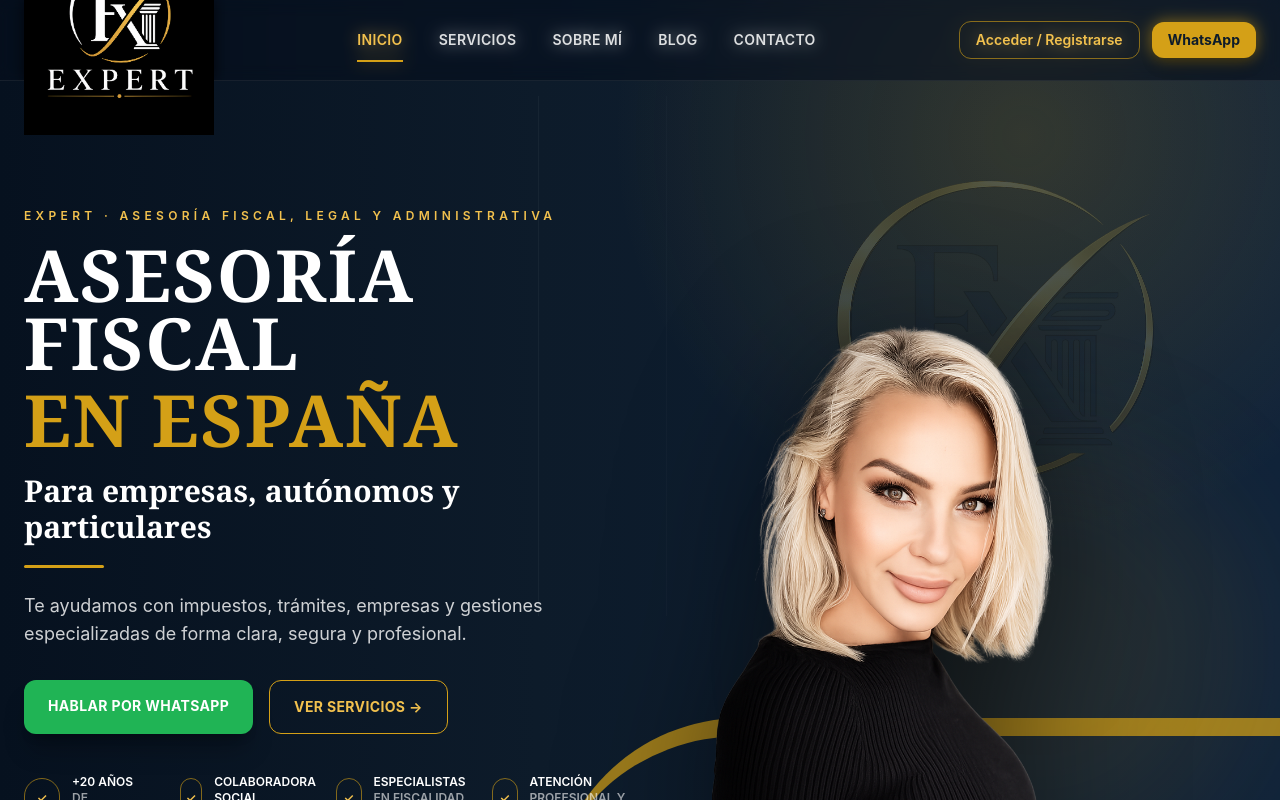
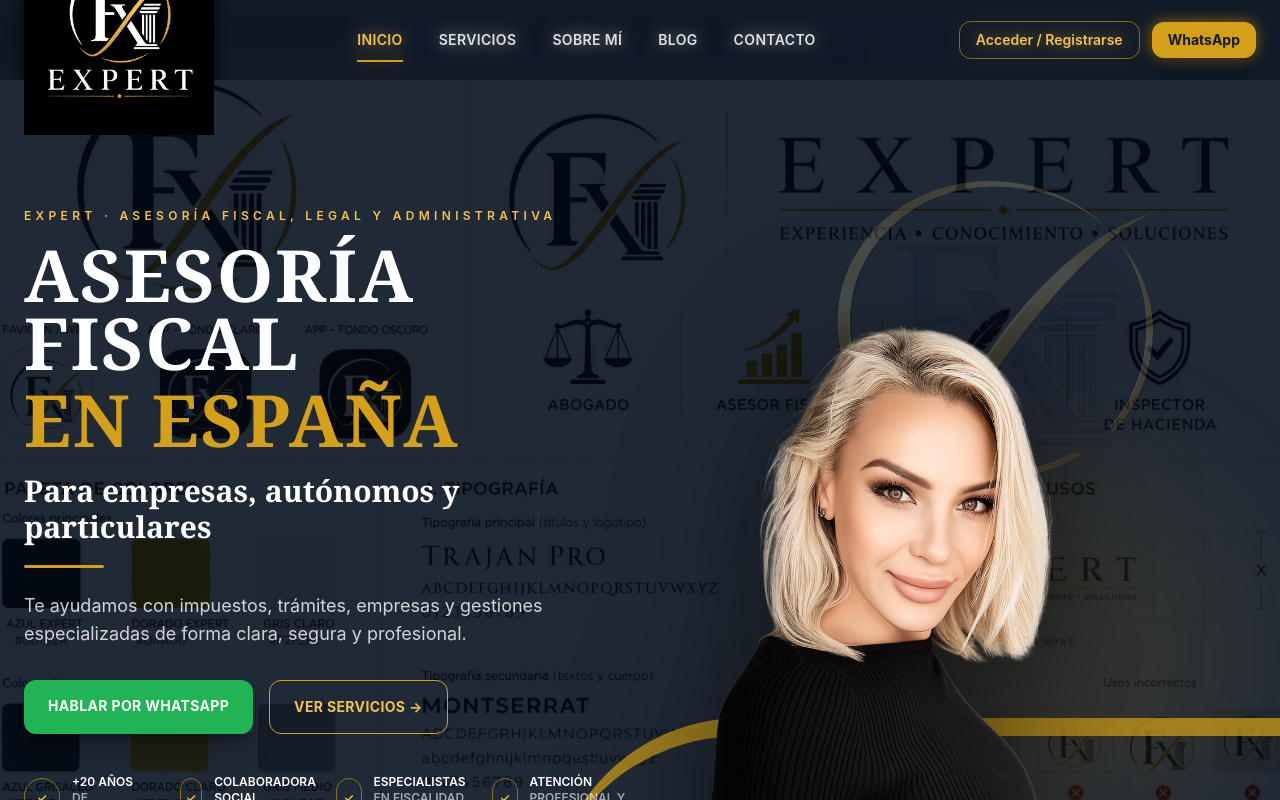
Before and after one commit to expert-servicios/kiabusiness_app, a Next.js app: page / in a window 1280 px wide. Shown: the top 800 px of the page. Built offline with nearby package versions, Linux system fonts and the light colour scheme.

Commit message:
Fix: Use correct /logos brand assets across homepage, hero banner, header, footer and favicon

```diff
--- a/app/(public)/page.tsx
+++ b/app/(public)/page.tsx
@@ -215,7 +215,7 @@ function Header() {
       <div className="mx-auto flex h-20 max-w-7xl items-center justify-between px-6">
         <Link href="/" className="flex items-center gap-3">
           <Image
-            src="/expert-logo-dark.png"
+            src="/logos/expert-logo-dark.png"
             alt="EXPERT"
             width={190}
             height={64}
@@ -258,7 +258,16 @@ function Header() {
 function Hero() {
   return (
     <section className="relative min-h-[720px] overflow-hidden bg-[#06111f] pt-24">
-      <div className="absolute inset-0 bg-[radial-gradient(circle_at_80%_15%,rgba(212,160,23,0.18),transparent_32%),linear-gradient(90deg,#06111f_0%,#0D1B2A_42%,#10233a_100%)]" />
+      <div className="absolute inset-0 opacity-70">
+        <Image
+          src="/expert-mood.png"
+          alt="Mood banner EXPERT"
+          fill
+          className="object-cover object-center"
+          priority
+        />
+        <div className="absolute inset-0 bg-[#06111f]/85 mix-blend-multiply" />
+      </div>
 
       <div className="absolute inset-0 opacity-20">
         <div className="absolute left-[42%] top-24 h-[520px] w-[1px] bg-white/20" />
@@ -266,7 +275,7 @@ function Hero() {
       </div>
 
       <Image
-        src="/expert-isotipo.png"
+        src="/logos/expert-isotipo.png"
         alt=""
         width={520}
         height={520}
@@ -570,7 +579,7 @@ function Footer() {
       <div className="mx-auto grid max-w-7xl grid-cols-1 gap-10 px-6 md:grid-cols-[1.2fr_0.8fr_0.8fr_1fr]">
         <div>
           <Image
-            src="/expert-logo-dark.png"
+            src="/logos/expert-logo-dark.png"
             alt="EXPERT"
             width={210}
             height={80}
--- a/app/layout.tsx
+++ b/app/layout.tsx
@@ -6,7 +6,7 @@ import { Footer } from '@/components/site/footer';
 
 export const metadata: Metadata = {
   icons: {
-    icon: [{ url: '/expert-favicon.png', type: 'image/png' }],
+    icon: [{ url: '/logos/expert-favicon.png', type: 'image/png' }],
   },
 };
 
--- a/components/site/footer.tsx
+++ b/components/site/footer.tsx
@@ -7,7 +7,7 @@ export function Footer() {
       <div className="mx-auto grid max-w-7xl grid-cols-1 gap-10 px-6 md:grid-cols-[1.2fr_0.8fr_0.8fr_1fr]">
         <div>
           <Image
-            src="/expert-logo-dark.png"
+            src="/logos/expert-logo-dark.png"
             alt="EXPERT"
             width={210}
             height={80}
--- a/components/site/header.tsx
+++ b/components/site/header.tsx
@@ -7,7 +7,7 @@ export function Header() {
       <div className="mx-auto flex h-20 max-w-7xl items-center justify-between px-6">
         <Link href="/" className="flex items-center gap-3">
           <Image
-            src="/expert-logo-dark.png"
+            src="/logos/expert-logo-dark.png"
             alt="EXPERT"
             width={190}
             height={64}
--- a/components/site/hero-section.tsx
+++ b/components/site/hero-section.tsx
@@ -44,7 +44,7 @@ export function HeroSection() {
         <div className="relative z-10 flex items-center justify-center">
           <div className="relative w-full max-w-md overflow-hidden rounded-[32px] border border-brand-gold/30 bg-brand-slate/90 p-6 shadow-[0_30px_80px_rgba(0,0,0,0.35)]">
             <div className="absolute inset-0 opacity-10">
-              <Image src="/expert-isotipo.png" alt="EXPERT isotipo" fill className="object-contain" />
+              <Image src="/logos/expert-isotipo.png" alt="EXPERT isotipo" fill className="object-contain" />
             </div>
             <div className="relative rounded-[28px] border border-brand-cream/10 bg-brand-navy p-4">
               <div className="overflow-hidden rounded-full border border-brand-gold/20 bg-brand-slate p-1">
```
Also changed, not shown: public/README.md.
